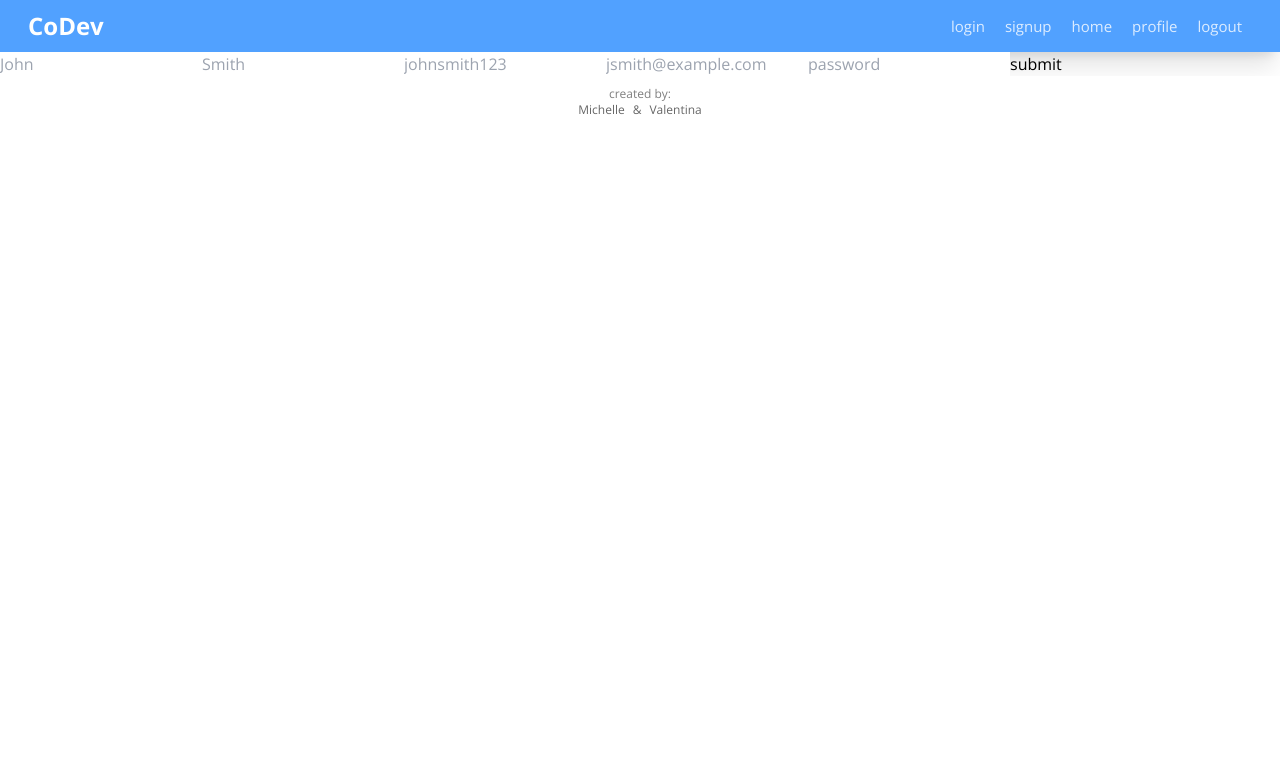
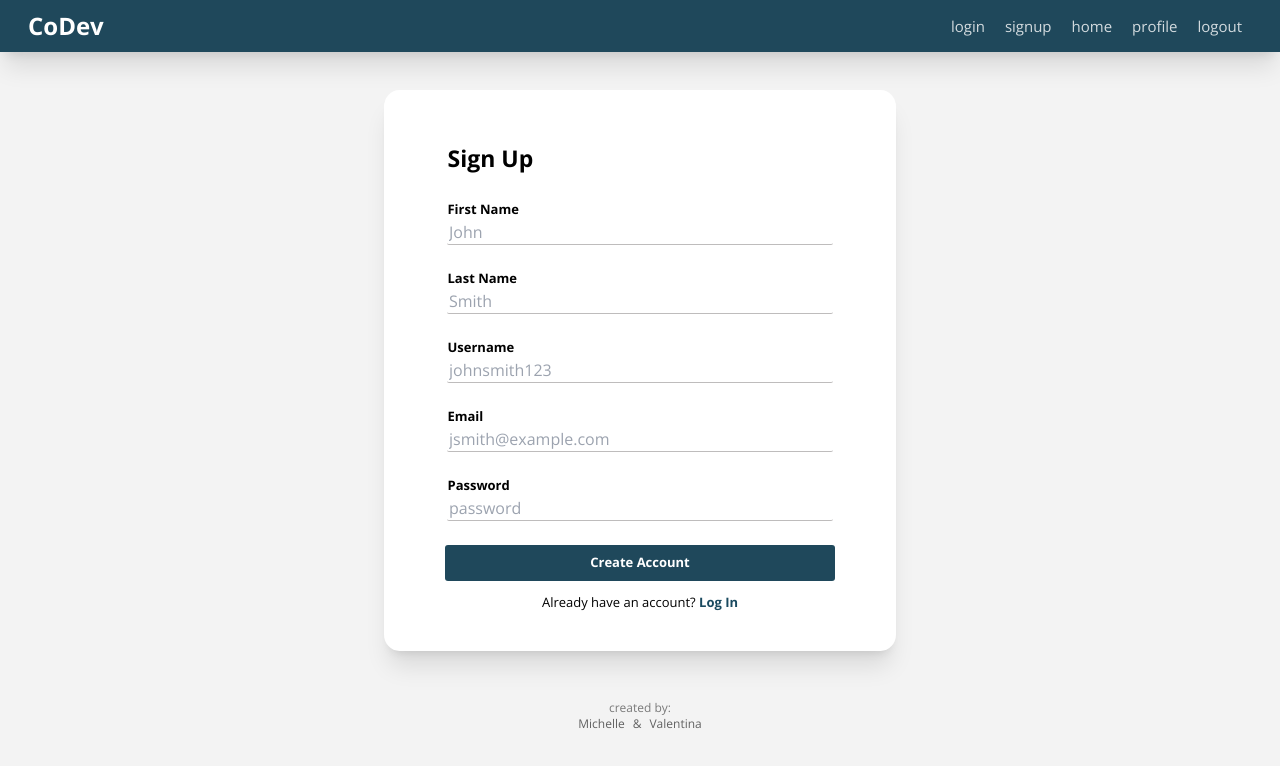
Before and after one commit to Val-gee/codev, a React (Create React App) app in the folder client/: page /signup in a window 1280 px wide. Shown: the top 766 px of the page. Built offline with nearby package versions, Linux system fonts and the light colour scheme.

Commit message:
signup page styled

```diff
--- a/client/src/App.css
+++ b/client/src/App.css
@@ -7,10 +7,9 @@
 * {
   font-family: 'Open Sans', sans-serif;
 }
-/* body {
-  background-color: #F1F8FF;
-} */
+body {
+  background-color: rgb(243, 243, 243);
+}
 footer {
-  background-color: white;
   bottom: 0;
 }
--- a/client/src/pages/signup/Signup.jsx
+++ b/client/src/pages/signup/Signup.jsx
@@ -41,12 +41,55 @@ const Signup = () => {
     }
 
     return (
-      <div onSubmit={handleFormSubmit}>
-        {/* {data ? (
+      <div
+        onSubmit={handleFormSubmit}
+        className="shadow-xl"
+        style={{
+          borderRadius: "3%",
+          padding: "3% 4%",
+          margin: "3% auto",
+          backgroundColor: "white",
+          width: "40%"
+          // border: "1px solid red",
+        }}
+      >
+        {data ? (
           <Link to="/">home</Link>
-        ) : ( */}
+        ) : (
           <form>
+            <div
+              style={{
+                // border: "1px solid red",
+                display: "flex",
+                flexFlow: "row wrap",
+              }}
+            >
+              <label
+                style={{
+                  fontSize: "23px",
+                  fontWeight: "bold",
+                  margin: "3%",
+                }}
+              >
+                Sign Up
+              </label>
+              <div
+                style={{
+                  display: "flex",
+                  flexDirection: "column",
+                  width: "100%",
+                  margin: "3%",
+                }}
+              >
+                <label style={{ fontSize: "13px", fontWeight: "bold" }}>
+                  First Name
+                </label>
                 <input
+                  style={{
+                    padding: "0 1.5px",
+                    borderRadius: "2px",
+                    borderBottom: "1px solid #BEBCBC",
+                  }}
                   className="form-input"
                   placeholder="John"
                   name="firstname"
@@ -54,7 +97,24 @@ const Signup = () => {
                   value={signupForm.firstname}
                   onChange={handleChange}
                 />
+              </div>
+              <div
+                style={{
+                  display: "flex",
+                  flexDirection: "column",
+                  width: "100%",
+                  margin: "3%",
+                }}
+              >
+                <label style={{ fontSize: "13px", fontWeight: "bold" }}>
+                  Last Name
+                </label>
                 <input
+                  style={{
+                    padding: "0 1.5px",
+                    borderRadius: "2px",
+                    borderBottom: "1px solid #BEBCBC",
+                  }}
                   className="form-input"
                   placeholder="Smith"
                   name="lastname"
@@ -62,7 +122,24 @@ const Signup = () => {
                   value={signupForm.lastname}
                   onChange={handleChange}
                 />
+              </div>
+              <div
+                style={{
+                  display: "flex",
+                  flexDirection: "column",
+                  width: "100%",
+                  margin: "3%",
+                }}
+              >
+                <label style={{ fontSize: "13px", fontWeight: "bold" }}>
+                  Username
+                </label>
                 <input
+                  style={{
+                    padding: "0 1.5px",
+                    borderRadius: "2px",
+                    borderBottom: "1px solid #BEBCBC",
+                  }}
                   className="form-input"
                   placeholder="johnsmith123"
                   name="username"
@@ -70,7 +147,24 @@ const Signup = () => {
                   value={signupForm.username}
                   onChange={handleChange}
                 />
+              </div>
+              <div
+                style={{
+                  display: "flex",
+                  flexDirection: "column",
+                  width: "100%",
+                  margin: "3%",
+                }}
+              >
+                <label style={{ fontSize: "13px", fontWeight: "bold" }}>
+                  Email
+                </label>
                 <input
+                  style={{
+                    padding: "0 1.5px",
+                    borderRadius: "2px",
+                    borderBottom: "1px solid #BEBCBC",
+                  }}
                   className="form-input"
                   placeholder="jsmith@example.com"
                   name="email"
@@ -78,7 +172,24 @@ const Signup = () => {
                   value={signupForm.email}
                   onChange={handleChange}
                 />
+              </div>
+              <div
+                style={{
+                  display: "flex",
+                  flexDirection: "column",
+                  width: "100%",
+                  margin: "3%",
+                }}
+              >
+                <label style={{ fontSize: "13px", fontWeight: "bold" }}>
+                  Password
+                </label>
                 <input
+                  style={{
+                    padding: "0 1.5px",
+                    borderRadius: "2px",
+                    borderBottom: "1px solid #BEBCBC",
+                  }}
                   className="form-input"
                   placeholder="password"
                   name="password"
@@ -86,15 +197,34 @@ const Signup = () => {
                   value={signupForm.password}
                   onChange={handleChange}
                 />
+              </div>
               <button
                 className="form-btn"
-              style={{ cursor: "pointer" }}
+                style={{
+                  cursor: "pointer",
+                  borderRadius: "3px",
+                  color: "white",
+                  fontSize: "13px",
+                  fontWeight: "600",
+                  padding: "8px 10px",
+                  margin: "3% auto",
+                  width: "95%",
+                  textAlign: "center",
+                  backgroundColor: "#1F485B",
+                }}
                 type="submit"
               >
-              submit
+                Create Account
               </button>
+              <label style={{ fontSize: "13px", margin: "0 auto" }}>
+                Already have an account?{" "}
+                <span style={{ color: "#1A4A60", fontWeight: "bold" }}>
+                  <Link to="/login">Log In</Link>
+                </span>
+              </label>
+            </div>
           </form>
-        {/* )} */}
+        )}
       </div>
     );
 }
--- a/client/tailwind.config.js
+++ b/client/tailwind.config.js
@@ -11,8 +11,8 @@ module.exports = {
     extend: {},
     colors: {
       transparent: "transparent",
-      navbar: "#51A1FF",
-      mainBackground: "#F1F8FF",
+      navbar: "#1F485B",
+      mainBackground: "#E5E5E5",
       dark: "#434343",
       bodyCards: "#B8D2EA",
       about: "#F8FFFA",
```
Lines whose indentation alone changed are shown as unchanged.
